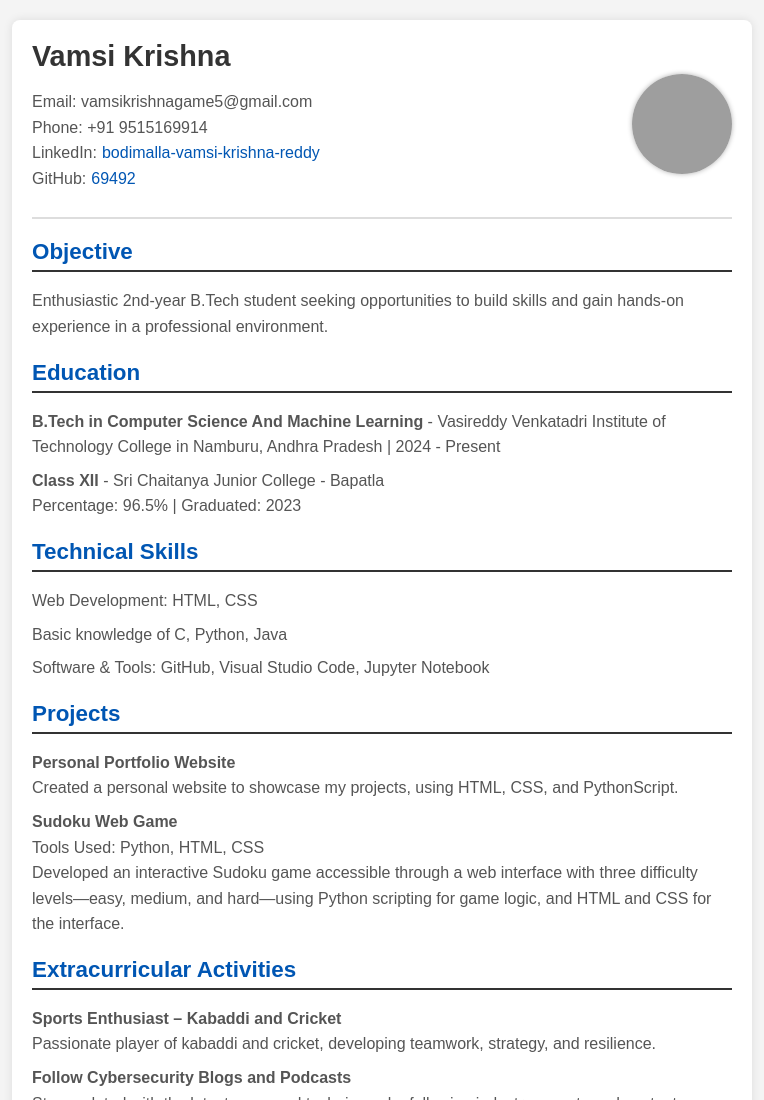
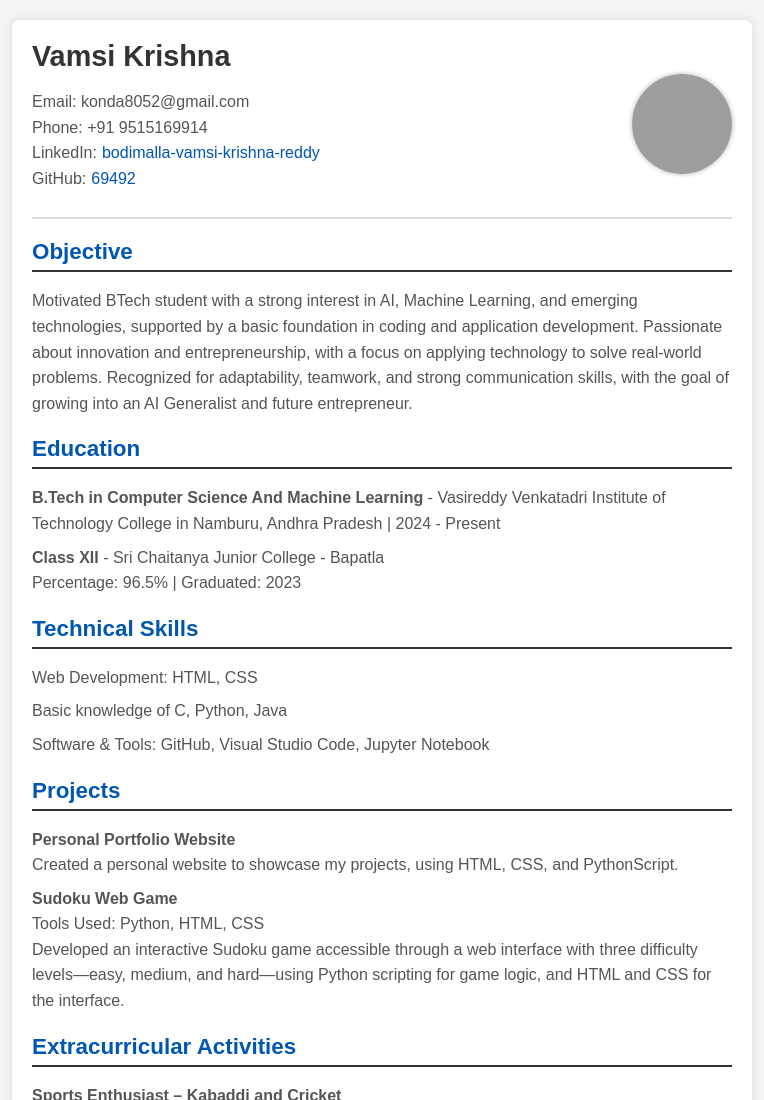
Before and after one commit to 69492/vamsi_krishna_cv, a plain HTML site: page index.html in a window 1280 px wide. Shown: the top 1100 px of the page, without its empty margins (258-1022 px from the left). Drawn offline with Linux system fonts and the light colour scheme; grey boxes are pictures that could not be loaded.

Commit message:
Update index.html

```diff
--- a/index.html
+++ b/index.html
@@ -129,7 +129,7 @@
         <header>
             <div class="info">
                 <h1>Vamsi Krishna</h1>
-                <p>Email: vamsikrishnagame5@gmail.com<br>
+                <p>Email: konda8052@gmail.com<br>
                 Phone: +91 9515169914<br>
                 LinkedIn:<a href="https://in.linkedin.com/in/bodimalla-vamsi-krishna-reddy-a48aa62b2" target="_blank">bodimalla-vamsi-krishna-reddy</a><br>
                 GitHub:<a href="https://github.com/69492" target="_blank">69492</a>
@@ -141,7 +141,7 @@
 
         <section class="section">
             <h2>Objective</h2>
-            <p>Enthusiastic 2nd-year B.Tech student seeking opportunities to build skills and gain hands-on experience in a professional environment.</p>
+            <p>Motivated BTech student with a strong interest in AI, Machine Learning, and emerging technologies, supported by a basic foundation in coding and application development. Passionate about innovation and entrepreneurship, with a focus on applying technology to solve real-world problems. Recognized for adaptability, teamwork, and strong communication skills, with the goal of growing into an AI Generalist and future entrepreneur.</p>
         </section>
 
         <section class="section">
@@ -186,4 +186,5 @@
         </section>
     </div>
 </body>
+
 </html>
```
